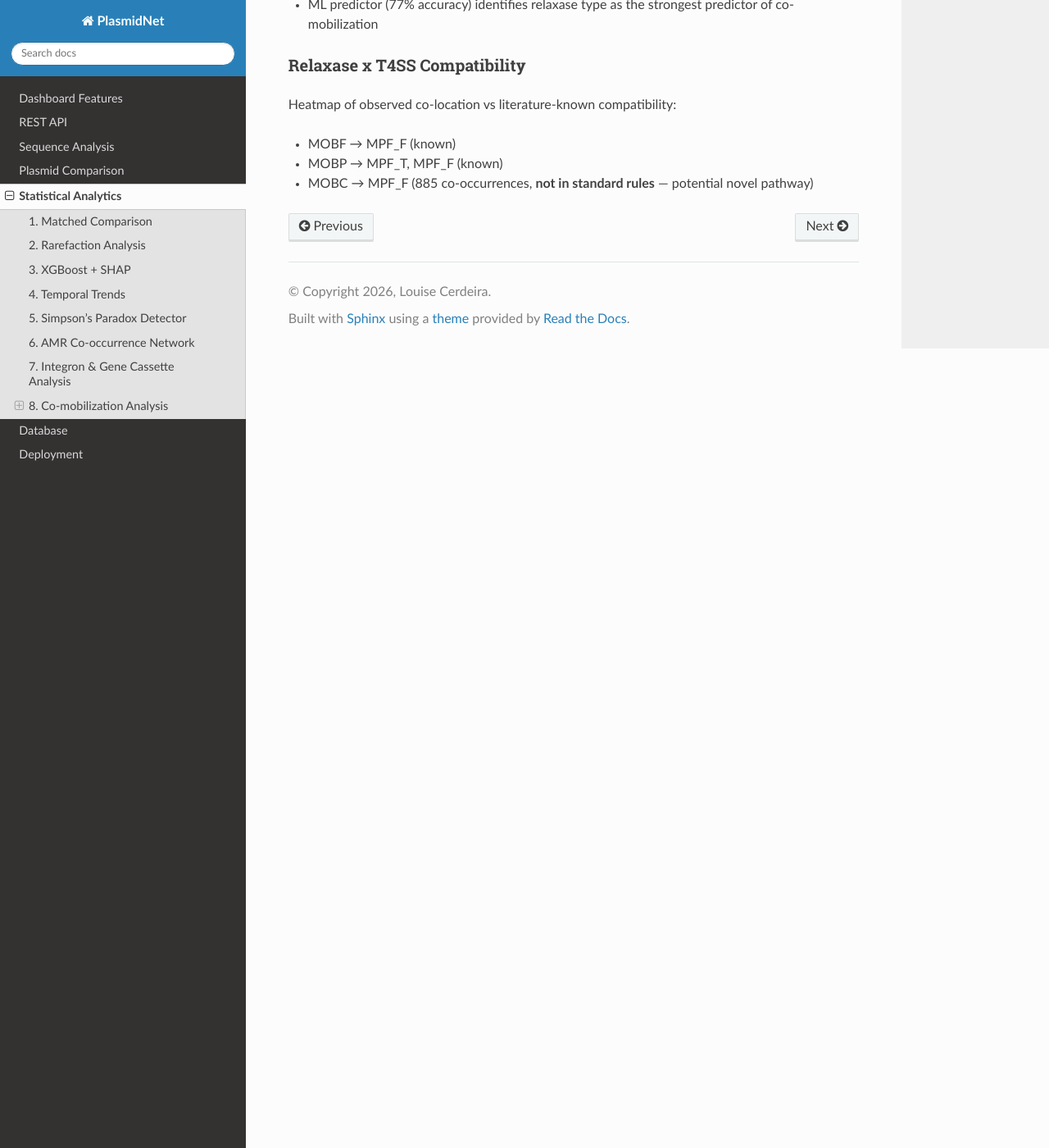
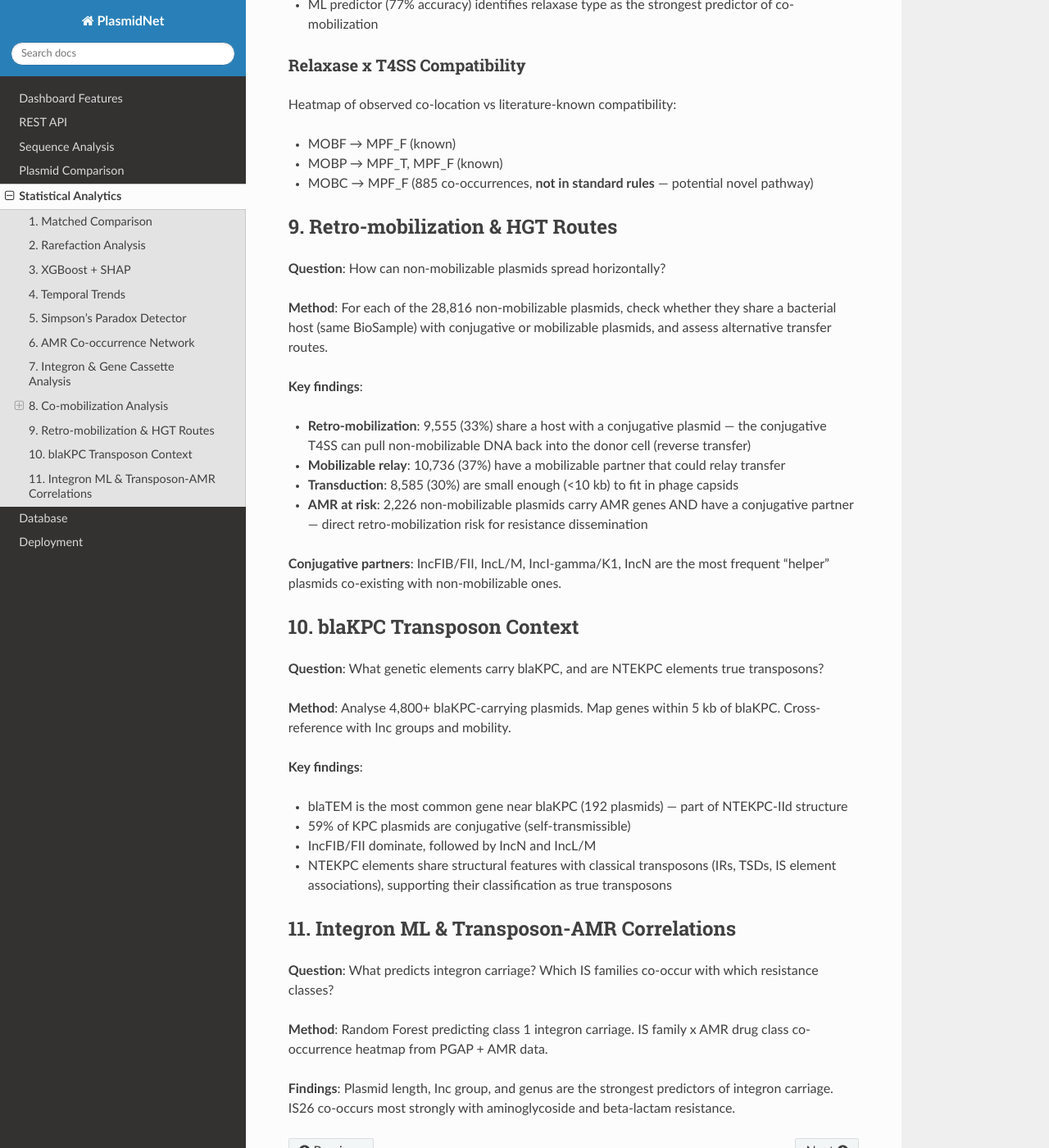
Before and after one commit to lcerdeira/PlasmidNet, a Sphinx documentation site: the page built from docs/analytics.md, in a window 1280 px wide and 1400 px high, scrolled down 2054 px. Shown: the whole window at 82% size. Built offline with Sphinx 7.4.7 and the Read the Docs theme 3.1.0, drawn with Linux system fonts in a browser that asks for light colours.

Commit message:
Update docs with retro-mobilization, KPC context, integron ML, API Explorer

```diff
--- a/docs/analytics.md
+++ b/docs/analytics.md
@@ -71,3 +71,37 @@ Heatmap of observed co-location vs literature-known compatibility:
 - MOBF → MPF_F (known)
 - MOBP → MPF_T, MPF_F (known)
 - MOBC → MPF_F (885 co-occurrences, **not in standard rules** — potential novel pathway)
+
+## 9. Retro-mobilization & HGT Routes
+
+**Question**: How can non-mobilizable plasmids spread horizontally?
+
+**Method**: For each of the 28,816 non-mobilizable plasmids, check whether they share a bacterial host (same BioSample) with conjugative or mobilizable plasmids, and assess alternative transfer routes.
+
+**Key findings**:
+- **Retro-mobilization**: 9,555 (33%) share a host with a conjugative plasmid — the conjugative T4SS can pull non-mobilizable DNA back into the donor cell (reverse transfer)
+- **Mobilizable relay**: 10,736 (37%) have a mobilizable partner that could relay transfer
+- **Transduction**: 8,585 (30%) are small enough (<10 kb) to fit in phage capsids
+- **AMR at risk**: 2,226 non-mobilizable plasmids carry AMR genes AND have a conjugative partner — direct retro-mobilization risk for resistance dissemination
+
+**Conjugative partners**: IncFIB/FII, IncL/M, IncI-gamma/K1, IncN are the most frequent "helper" plasmids co-existing with non-mobilizable ones.
+
+## 10. blaKPC Transposon Context
+
+**Question**: What genetic elements carry blaKPC, and are NTEKPC elements true transposons?
+
+**Method**: Analyse 4,800+ blaKPC-carrying plasmids. Map genes within 5 kb of blaKPC. Cross-reference with Inc groups and mobility.
+
+**Key findings**:
+- blaTEM is the most common gene near blaKPC (192 plasmids) — part of NTEKPC-IId structure
+- 59% of KPC plasmids are conjugative (self-transmissible)
+- IncFIB/FII dominate, followed by IncN and IncL/M
+- NTEKPC elements share structural features with classical transposons (IRs, TSDs, IS element associations), supporting their classification as true transposons
+
+## 11. Integron ML & Transposon-AMR Correlations
+
+**Question**: What predicts integron carriage? Which IS families co-occur with which resistance classes?
+
+**Method**: Random Forest predicting class 1 integron carriage. IS family x AMR drug class co-occurrence heatmap from PGAP + AMR data.
+
+**Findings**: Plasmid length, Inc group, and genus are the strongest predictors of integron carriage. IS26 co-occurs most strongly with aminoglycoside and beta-lactam resistance.
--- a/docs/features.md
+++ b/docs/features.md
@@ -1,133 +1,140 @@
 # Dashboard Features
 
-PlasmidNet has 10 interactive tabs providing comprehensive plasmid analytics.
+PlasmidNet has 11 interactive tabs providing comprehensive plasmid analytics across **182,362 plasmids** (72,556 PLSDB + 109,806 NCBI) with **600,896 AMR annotations**.
 
 ## Overview
 
-Summary statistics across **182,362 plasmids** (72,556 PLSDB + 109,806 NCBI):
+Hero banner with total plasmid count, source breakdown (PLSDB + NCBI), and key statistics. Collapsible "About PlasmidNet" section with project motivation.
 
-- **Topology**: 66,511 circular / 6,045 linear
-- **Source**: 59,471 RefSeq / 13,085 INSDC
-- **Host kingdom**: 71,949 Bacteria / 607 Archaea
-- **AMR annotations**: 600,896 total (251K PLSDB + 350K NCBI)
-- **Temporal distribution**: 1982-2024
-- **GC content** and **length distributions**
+Charts: topology, source, kingdom distributions, temporal trends (1982-2024), GC content, and plasmid length distributions.
 
 ## Taxonomy
 
-Top 20 host bacterial genera with interactive search by genus or species.
+Top 20 host bacterial genera with interactive search by genus or species. Top genera: Escherichia (14,804), Klebsiella (12,213), Salmonella (3,524), Enterococcus (3,231), Staphylococcus (3,180).
 
-**Top genera**: Escherichia (14,804), Klebsiella (12,213), Salmonella (3,524), Enterococcus (3,231), Staphylococcus (3,180)
+## AMR
 
-## AMR Analysis
+- **Drug Class Distribution**: Top 20 AMR drug classes from the full database
+- **Individual Gene Frequency**: Top 30 AMR genes coloured by real drug class (sul1, qacEdelta1, blaTEM-1, sul2, tet(A), aph(6)-Id)
 
-- **Drug Class Distribution**: Top 20 AMR drug classes (Beta-lactam, Aminoglycoside, Sulfonamide, etc.)
-- **Individual Gene Frequency**: Top 30 AMR genes coloured by real drug class from database
-- **Key genes**: sul1 (5,901), qacEdelta1 (5,446), blaTEM-1 (5,250)
+## Viewer
 
-## Plasmid Viewer
+Interactive circular plasmid map (Plotly Barpolar) for any NCBI accession with zoom and hover tooltips.
 
-Interactive circular plasmid map for any NCBI accession with zoom and hover tooltips.
-
-### Gene classification (automatic)
-- **AMR**: bla*, aph*, aac*, tet*, sul*, dfr*, qnr*, mcr*, fos*
-- **MOB**: mob*, tra*, trb*, virB*, relaxase
-- **TA**: relE, higA, ccdA/B, vapB, pemK
-- **VIR**: vir*, iro*, iuc*, hly*, tsh*
-- **QAC**: qacE, qacA, smr, emrE
-- **Metal**: mer*, ars*, pco*, sil*, ter*
+Genes auto-classified: AMR (red), MOB (amber), TA (orange), VIR (dark red), QAC (teal), Metal (purple). GC content deviation ring. Works for PLSDB and any NCBI GenBank accession (automatic fallback).
 
 ## Inc/MOB/IS
 
-### Incompatibility Groups
-Top 20 replicon types. IncFIB and IncFII dominate.
-
-### Predicted Mobility
-- Conjugative: 22,588 (31%)
-- Mobilizable: 21,152 (29%)
-- Non-mobilizable: 28,816 (40%)
-
-### Relaxase and MPF Types
-MOBF, MOBP, MOBQ, MOBH, MOBC, MOBV and MPF_F, MPF_T, MPF_I.
+### Incompatibility Groups & Mobility
+- Top 20 replicon types (IncFIB, IncFII dominant)
+- Predicted mobility: conjugative 31%, mobilizable 29%, non-mobilizable 40%
+- Relaxase types (MOBF, MOBP, MOBQ, MOBH, MOBC, MOBV)
+- MPF types (MPF_F, MPF_T, MPF_I)
 
 ### IS Elements & Transposon Families (438,616 annotations)
-- IS26 (48,228), IS3 (21,125), IS5 (14,932), IS110 (10,905), IS6 (9,960)
-- Tn3 (9,361), IS1 (8,136), IS30 (6,961)
-- Heatmap: IS families by Inc group
+- IS26 (48,228), IS3 (21,125), IS5 (14,932), IS110 (10,905), Tn3 (9,361)
+- IS families by mobility type
+- IS families by Inc group (heatmap)
 
 ## Correlations (n = 72,556)
 
-1. **AMR Drug Class vs Inc Groups & Mobility** — heatmap and grouped bar
-2. **Heavy Metal Resistance** — mercury, arsenic, copper, silver, tellurium
-3. **Phage & Mobile Elements** — distribution and mobility correlation
-4. **pMLST Distribution** — scheme frequency, alleles, mobility
-5. **Virulence Factors** (6,145 plasmids) — clpK, hsp20, iroD, iucC
-6. **Toxin-Antitoxin** (40,759 plasmids) — vapB, ccdA/B, pemI/K from PGAP
-7. **QAC Resistance** (16,948 plasmids) — quaternary ammonium compounds
+1. **AMR Drug Class vs Inc Groups & Mobility**
+2. **Heavy Metal Resistance** (mercury, arsenic, copper, silver, tellurium)
+3. **Phage & Mobile Elements**
+4. **pMLST Distribution**
+5. **Virulence Factors** (6,145 plasmids)
+6. **Toxin-Antitoxin Systems** (40,759 plasmids from PGAP)
+7. **QAC Resistance** (16,948 plasmids)
 
 ## Geography (57,751 geolocated plasmids)
 
-1. **Global Plasmid Map** — scatter map by mobility
+1. **Global Plasmid Map** by mobility (scatter map with hover)
 2. **Country Comparison** — mobility and Inc distribution by top 20 countries
-3. **Temporal Spread Animations** — animated timeline 2000-2024 for all plasmids, specific Inc groups, and mobility types
-4. **Plasmid Host & Source** — Human (11,464), Animal (5,925), Soil (1,576), Water (1,332), Food (1,059), Environment (959)
+3. **Temporal Spread Animations** — animated timeline 2000-2024 for all plasmids, specific Inc groups, and mobility types (dropdown-driven)
+4. **Plasmid Host & Source** — Human (11,464), Animal (5,925), Soil (1,576), Water (1,332), Food (1,059), Environment (959). Heatmaps for Inc groups and AMR by host.
 
 ## Analytics
 
 ### UMAP Clustering
-15,000 plasmids embedded in 2D feature space by Inc group, genus, host, length, GC. Reveals natural plasmid ecotypes.
+15,000 plasmids in 2D feature space coloured by mobility and genus. Reveals natural plasmid ecotypes.
 
 ### Matched Comparison
-Conjugative % by species x country (controls for species composition).
+Conjugative % by species x country. Controls for species composition bias. Key finding: Escherichia in China 54% conjugative vs 35% in Germany.
 
 ### Rarefaction Analysis
-Bootstrap subsampling to test sample size effects.
+Bootstrap subsampling (50x) to test sample size effects on mobility ratios.
 
 ### XGBoost + SHAP (82.6% accuracy)
-Feature importance for predicting mobility. SHAP values show each feature's contribution.
+Pre-computed at startup. Feature importance for predicting mobility.
 
 ### Temporal Trends (2010-2024)
 AMR drug class and Inc group prevalence over time.
 
 ### Simpson's Paradox Detector
-Flags Inc groups with species-level trend reversals.
+Flags Inc groups with species-level trend reversals (>20pp spread).
 
 ### AMR Co-occurrence Network
-Which resistance genes travel together on the same plasmid.
+Heatmap of resistance genes co-occurring on the same plasmid.
 
 ### Integron & Gene Cassette Analysis (5,371 plasmids)
-Class 1 integrons: qacEdelta1 + sul1 + aadA gene cassettes. 74% on conjugative plasmids.
+Class 1 integrons (qacEdelta1 + sul1). Gene cassettes within 5kb: sul1, aadA2, dfrA12, arr-3, catB3, blaOXA-1. 74% on conjugative plasmids.
 
 ### Co-mobilization (45% co-location rate)
-Relaxase x T4SS compatibility heatmap. ML predictor (77% accuracy).
+Conjugative x mobilizable Inc group pairs. Relaxase x T4SS compatibility heatmap. ML predictor (77% accuracy) identifying relaxase type as strongest predictor.
+
+### Retro-mobilization & HGT Routes
+Transfer mechanisms for 28,816 non-mobilizable plasmids:
+- **Retro-mobilization**: 9,555 (33%) share host with conjugative plasmid
+- **Mobilizable relay**: 10,736 (37%)
+- **Transduction**: 8,585 (30%) small enough for phage capsids
+- **2,226 non-mob with AMR + conjugative partner** = retro-mobilization risk
+
+### blaKPC Transposon Context (4,800+ plasmids)
+Genes within 5kb of blaKPC (blaTEM, blaCTX-M-65, sul1). NTEKPC elements characterised as true transposons. blaKPC by Inc group (IncFIB/FII, IncN) and mobility (59% conjugative).
+
+### Integron ML & Transposon-AMR Correlations
+ML predicting integron carriage. IS family x AMR drug class co-occurrence heatmap.
 
 ## Compare
 
-Compare up to 10 plasmids with BLASTn alignment and pyCirclize visualization.
-- Upload FASTA files or enter NCBI accessions
-- CDS gene annotations on circular plot
+Compare up to 10 plasmids with BLASTn + pyCirclize:
+- Enter NCBI accessions or upload FASTA files
+- CDS gene annotations on circular plot (AMR red, MOB amber)
 - Alignment links colour-coded by identity
-- Download as FASTA or GenBank
+- CDS annotation tables per plasmid
+- Download as FASTA or GenBank format
 
 ## Seq Analysis
 
-Scan any DNA sequence for:
-- Restriction sites (25 enzymes) and RE hotspots
-- Cryptic promoters (-35 + -10 sigma-70)
-- Ribosome Binding Sites (Shine-Dalgarno)
-- Vector backbone signatures (pUC, pBR322, ColE1, T7, CMV)
-- IS elements and transposons
-- Direct repeats / target site duplications
-- NTEKPC transposon detection (Tn4401 vs NTEKPC variants)
-- Codon usage bias and k-mer naturalness
-- Engineering score (0-100) with 5-tier classification
-- Mobilization assessment (retro-mobilization detection)
+Scan any DNA sequence (NCBI accession, file upload, or paste/edit):
 
-## REST API
+| Feature | Method |
+|---------|--------|
+| Restriction sites | 25 common enzymes + reverse complements |
+| RE hotspots | 500bp windows with 3+ sites |
+| Cryptic promoters | -35 + spacer + -10 (sigma-70) |
+| RBS (Shine-Dalgarno) | AAGGAG, AGGAGG + downstream ATG |
+| Vector signatures | pUC, pBR322, ColE1, T7/T3/SP6, CMV, lacZ, f1 |
+| IS elements | IS1, IS26, IS903, IS10, IS3, IS5, ISEcp1, Tn3, Tn21 |
+| Direct repeats / TSDs | 4-12bp flanking insertions |
+| NTEKPC detection | Tn4401 vs NTEKPC variants around blaKPC |
+| Codon usage bias | Per-window CAI vs E. coli K-12 |
+| K-mer naturalness | 4-mer entropy + palindrome fraction |
+| Engineering score | 0-100 with 5-tier classification |
+| Mobilization assessment | Retro-mobilizable / mobilizable / conjugative |
 
-Programmatic access at `/api/`:
-- `/api/plasmid/<acc>` — full plasmid details
-- `/api/search?q=<query>` — search by description/organism
-- `/api/amr?gene=<gene>` — AMR gene search
-- `/api/typing?inc=<inc>` — Inc group search
-- `/api/stats` — database summary
+## API
+
+Interactive API Explorer tab with dropdown + query input. Also accessible programmatically:
+
+| Endpoint | Description |
+|----------|-------------|
+| `GET /api/` | Documentation |
+| `GET /api/plasmid/<acc>` | Full plasmid details |
+| `GET /api/search?q=<query>` | Search plasmids |
+| `GET /api/amr?gene=<gene>` | AMR gene search |
+| `GET /api/amr/classes` | Drug class counts |
+| `GET /api/typing?inc=<inc>` | Inc group search |
+| `GET /api/typing/mobility` | Mobility distribution |
+| `GET /api/taxonomy?genus=<genus>` | Taxonomy search |
+| `GET /api/stats` | Database summary |
```
